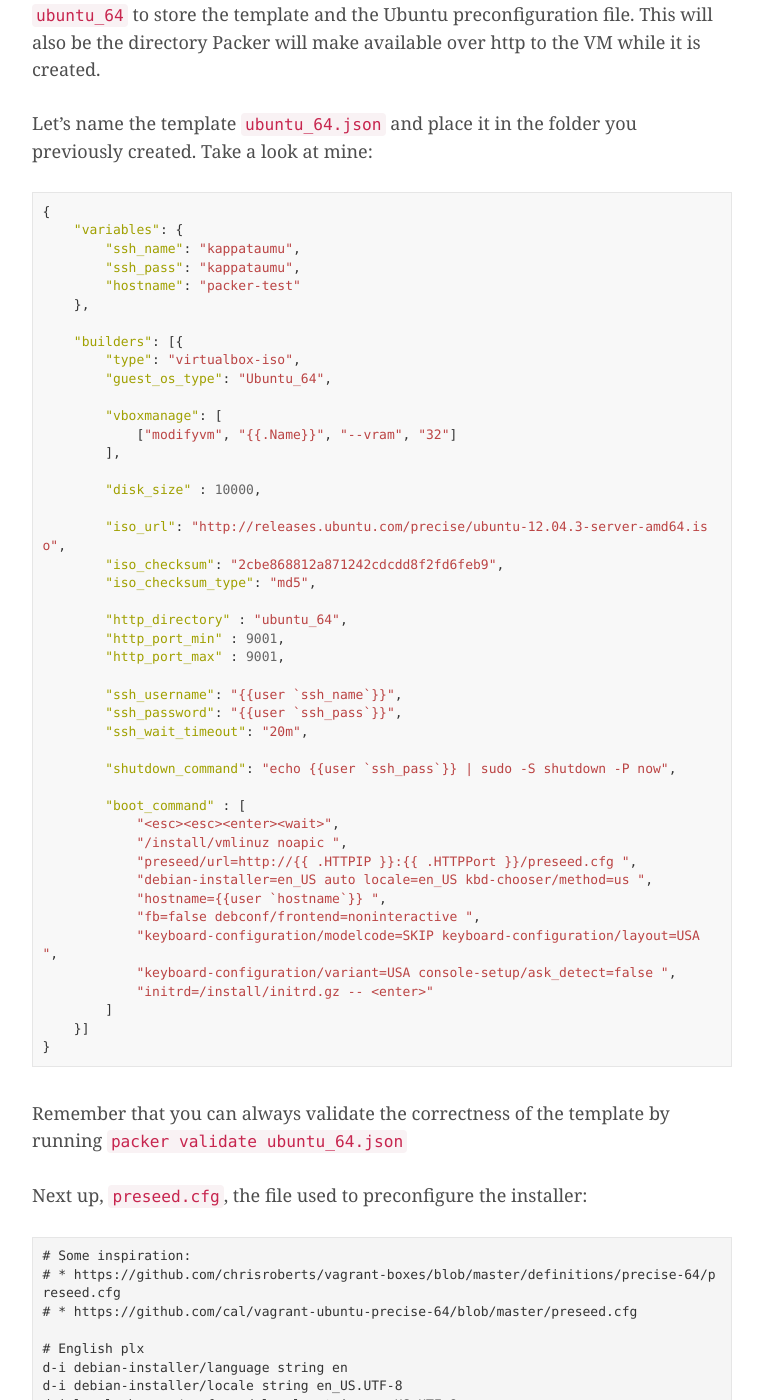
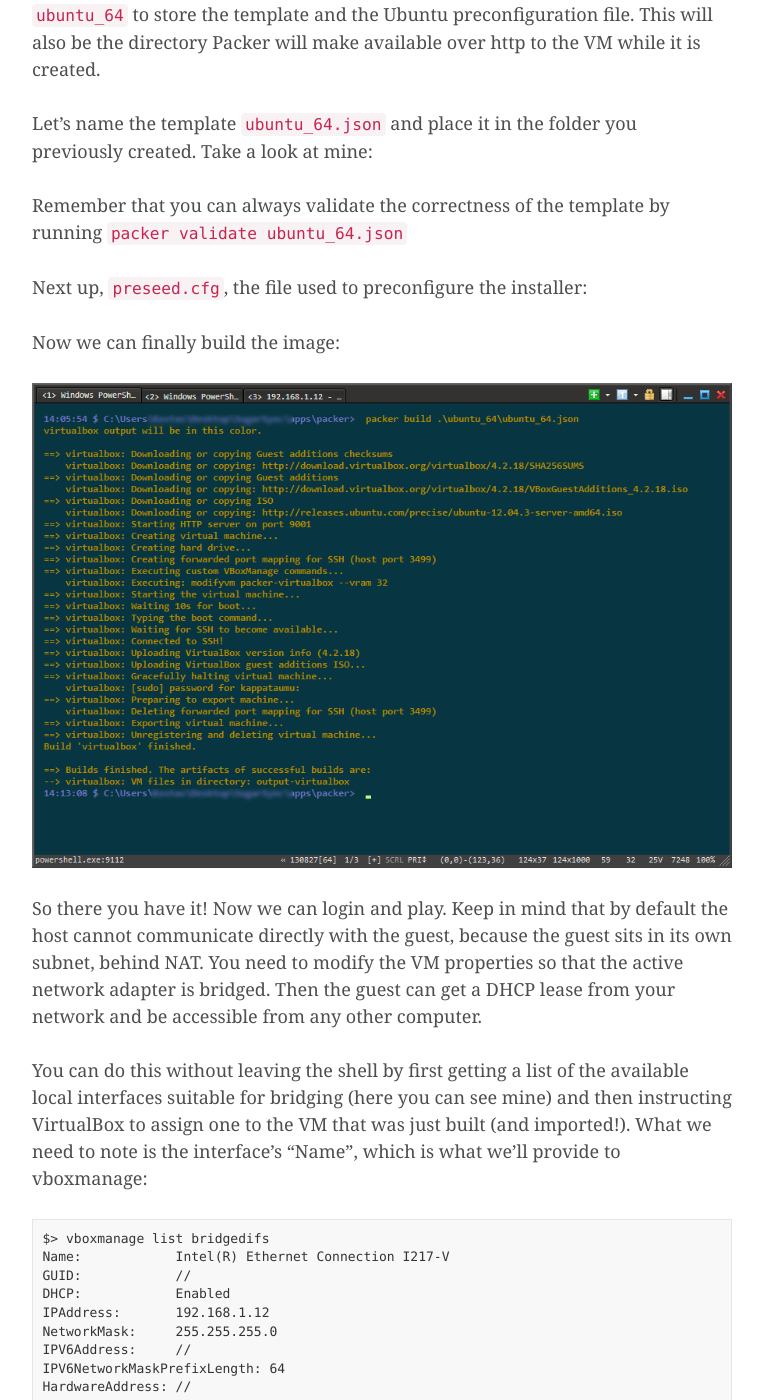
Before and after one commit to ik-fractel/kappataumu.github.com, a Jekyll site: the page built from _posts/2013-09-08-creating-an-Ubuntu-VM-with-packer.md, in a window 1280 px wide and 1400 px high, scrolled down 2035 px. Shown: the whole window, without its empty margins (258-1021 px from the left). Built offline with Jekyll 4.4.1, drawn with Linux system fonts in a browser that asks for light colours; a script that is not in the unit is left out; some of the changed text lies outside the part shown.

Commit message:
Update article + more dogfooding

````diff
--- a/_posts/2013-09-08-creating-an-Ubuntu-VM-with-packer.md
+++ b/_posts/2013-09-08-creating-an-Ubuntu-VM-with-packer.md
@@ -31,137 +31,15 @@
 
 Let’s name the template `ubuntu_64.json` and place it in the folder you previously created. Take a look at mine:
 
-```json
-{
-    "variables": {
-        "ssh_name": "kappataumu",
-        "ssh_pass": "kappataumu",
-        "hostname": "packer-test"
-    },
-
-    "builders": [{
-        "type": "virtualbox-iso",
-        "guest_os_type": "Ubuntu_64",
-
-        "vboxmanage": [
-            ["modifyvm", "{{ "{{.Name"}}}}", "--vram", "32"]
-        ],
-
-        "disk_size" : 10000,
-
-        "iso_url": "http://releases.ubuntu.com/precise/ubuntu-12.04.3-server-amd64.iso",
-        "iso_checksum": "2cbe868812a871242cdcdd8f2fd6feb9",
-        "iso_checksum_type": "md5",
-
-        "http_directory" : "ubuntu_64",
-        "http_port_min" : 9001,
-        "http_port_max" : 9001,
-
-        "ssh_username": "{{ "{{user `ssh_name`"}}}}",
-        "ssh_password": "{{ "{{user `ssh_pass`"}}}}",
-        "ssh_wait_timeout": "20m",
-
-        "shutdown_command": "echo {{ "{{user `ssh_pass`"}}}} | sudo -S shutdown -P now",
-
-        "boot_command" : [
-            "<esc><esc><enter><wait>",
-            "/install/vmlinuz noapic ",
-            "preseed/url=http://{{ "{{ .HTTPIP "}}}}:{{ "{{ .HTTPPort "}}}}/preseed.cfg ",
-            "debian-installer=en_US auto locale=en_US kbd-chooser/method=us ",
-            "hostname={{ "{{user `hostname`"}}}} ",
-            "fb=false debconf/frontend=noninteractive ",
-            "keyboard-configuration/modelcode=SKIP keyboard-configuration/layout=USA ",
-            "keyboard-configuration/variant=USA console-setup/ask_detect=false ",
-            "initrd=/install/initrd.gz -- <enter>"
-        ]
-    }]
-}
-```
+<script src='https://gitembed.com/https://github.com/kappataumu/packer-playgound/blob/master/ubuntu_64.json'></script>
+<noscript><a href='https://github.com/kappataumu/packer-playgound/blob/master/ubuntu_64.json'>https://github.com/kappataumu/packer-playgound/blob/master/ubuntu_64.json</a></noscript>
 
 Remember that you can always validate the correctness of the template by running `packer validate ubuntu_64.json`
 
 Next up, `preseed.cfg`, the file used to preconfigure the installer:
 
-```cfg
-# Some inspiration:
-# * https://github.com/chrisroberts/vagrant-boxes/blob/master/definitions/precise-64/preseed.cfg
-# * https://github.com/cal/vagrant-ubuntu-precise-64/blob/master/preseed.cfg
-
-# English plx
-d-i debian-installer/language string en
-d-i debian-installer/locale string en_US.UTF-8
-d-i localechooser/preferred-locale string en_US.UTF-8
-d-i localechooser/supported-locales en_US.UTF-8
-
-# Including keyboards
-d-i console-setup/ask_detect boolean false
-d-i keyboard-configuration/layout select USA
-d-i keyboard-configuration/variant select USA
-d-i keyboard-configuration/modelcode string pc105
-
-
-# Just roll with it
-d-i netcfg/get_hostname string this-host
-d-i netcfg/get_domain string this-host
-
-d-i time/zone string UTC
-d-i clock-setup/utc-auto boolean true
-d-i clock-setup/utc boolean true
-
-
-# Choices: Dialog, Readline, Gnome, Kde, Editor, Noninteractive
-d-i debconf debconf/frontend select Noninteractive
-
-d-i pkgsel/install-language-support boolean false
-tasksel tasksel/first multiselect standard, ubuntu-server
-
-
-# Stuck between a rock and a HDD place
-d-i partman-auto/method string lvm
-d-i partman-lvm/confirm boolean true
-d-i partman-lvm/device_remove_lvm boolean true
-d-i partman-auto/choose_recipe select atomic
-
-d-i partman/confirm_write_new_label boolean true
-d-i partman/confirm_nooverwrite boolean true
-d-i partman/choose_partition select finish
-d-i partman/confirm boolean true
-
-# Write the changes to disks and configure LVM?
-d-i partman-lvm/confirm boolean true
-d-i partman-lvm/confirm_nooverwrite boolean true
-d-i partman-auto-lvm/guided_size string max
-
-# No proxy, plx
-d-i mirror/http/proxy string
-
-# Default user, change
-d-i passwd/user-fullname string kappataumu
-d-i passwd/username string kappataumu
-d-i passwd/user-password password kappataumu
-d-i passwd/user-password-again password kappataumu
-d-i user-setup/encrypt-home boolean false
-d-i user-setup/allow-password-weak boolean true
-
-# No language support packages.
-d-i	pkgsel/install-language-support boolean false
-
-# Individual additional packages to install
-d-i pkgsel/include string build-essential ssh
-
-#For the update
-d-i pkgsel/update-policy select none
-
-# Whether to upgrade packages after debootstrap.
-# Allowed values: none, safe-upgrade, full-upgrade
-d-i pkgsel/upgrade select safe-upgrade
-
-# Go grub, go!
-d-i grub-installer/only_debian boolean true
-
-d-i finish-install/reboot_in_progress note
-
-```
+<script src='https://gitembed.com/https://github.com/kappataumu/packer-playgound/blob/master/http_directory/preseed.cfg?lexer=text'></script>
+<noscript><a href='https://github.com/kappataumu/packer-playgound/blob/master/http_directory/preseed.cfg'>https://github.com/kappataumu/packer-playgound/blob/master/http_directory/preseed.cfg</a></noscript>
 
 Now we can finally build the image:
 
````
Also changed, not shown: other parts of _posts/2013-09-08-creating-an-Ubuntu-VM-with-packer.md (+2 -2 lines).
